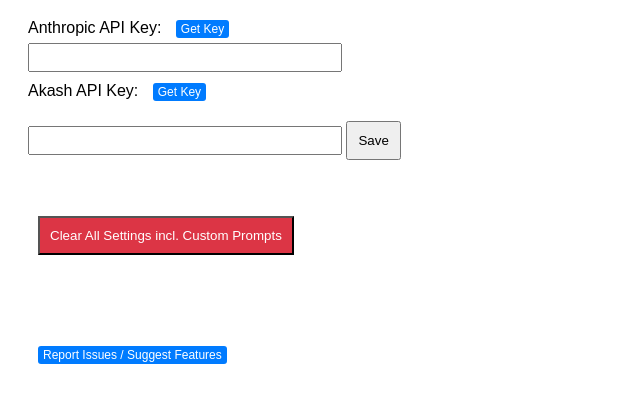
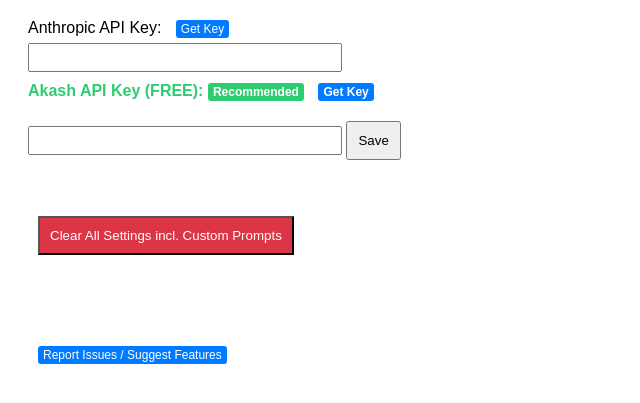
Before and after one commit to SimonPhoenix96/spectral-scribe, a browser extension: page options.html in a window 1280 px wide. Shown: the part 89-492 px from the top of the page, without its empty margins (0-640 px from the left). Drawn offline with Linux system fonts and the light colour scheme.

Commit message:
make akash network (free ai api) popout more in settings menu

```diff
--- a/options.html
+++ b/options.html
@@ -42,8 +42,9 @@
     </label>
     <input type="password" id="anthropic-api-key" name="anthropic-api-key">
 
-    <label for="akash-api-key">
-        Akash API Key:
+    <label for="akash-api-key" style="color: #2ecc71; font-weight: bold;">
+        Akash API Key (FREE):
+        <span style="background-color: #2ecc71; color: white; padding: 2px 5px; border-radius: 3px; font-size: 12px;">Recommended</span>
         <a href="https://chatapi.akash.network/" class="link-button" target="_blank">Get Key</a>
     </label>
     <input type="password" id="akash-api-key" name="akash-api-key">
```
